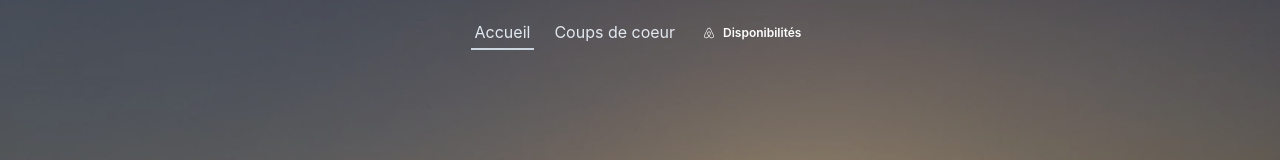
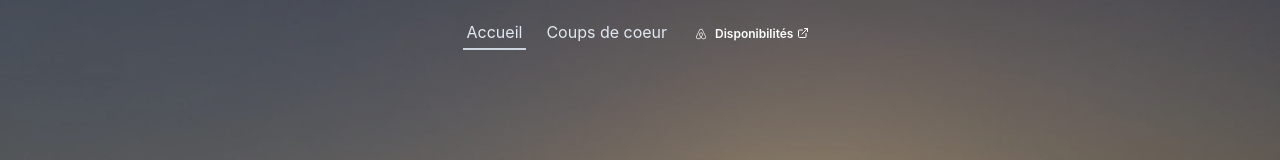
Before and after one commit to HugoPerard/LeMabouya, a Next.js app: page / in a window 1280 px wide. Shown: the top 160 px of the page. Built offline with nearby package versions, Linux system fonts and the light colour scheme; no server answers.

Commit message:
fix disponibilities link

```diff
--- a/src/components/Nav/index.tsx
+++ b/src/components/Nav/index.tsx
@@ -1,9 +1,19 @@
 import React from 'react';
 
-import { Box, BoxProps, Text, Flex, HStack, Button } from '@chakra-ui/react';
+import {
+  Box,
+  BoxProps,
+  Link as ChakraLink,
+  Text,
+  Flex,
+  HStack,
+  Button,
+  Icon,
+} from '@chakra-ui/react';
 import Link from 'next/link';
 import { useRouter } from 'next/router';
 import { FaAirbnb } from 'react-icons/fa';
+import { FiExternalLink } from 'react-icons/fi';
 
 import { DISPONIBILITIES_URL } from '@/constants';
 
@@ -64,16 +74,11 @@ export const Nav = ({ color = 'gray.200', ...rest }) => {
         {/* <MainMenuItem to="/a-propos" colorScheme={itemColorScheme}>
           À propos
         </MainMenuItem> */}
-        <Link href={DISPONIBILITIES_URL} passHref>
-          <Button
-            target="_blank"
-            colorScheme="brand"
-            size="xs"
-            leftIcon={<FaAirbnb />}
-          >
-            Disponibilités
+        <ChakraLink href={DISPONIBILITIES_URL} isExternal passHref>
+          <Button colorScheme="brand" size="xs" leftIcon={<FaAirbnb />}>
+            Disponibilités <Icon as={FiExternalLink} ml={1} mb={0.5} />
           </Button>
-        </Link>
+        </ChakraLink>
       </HStack>
     </Flex>
   );
```
